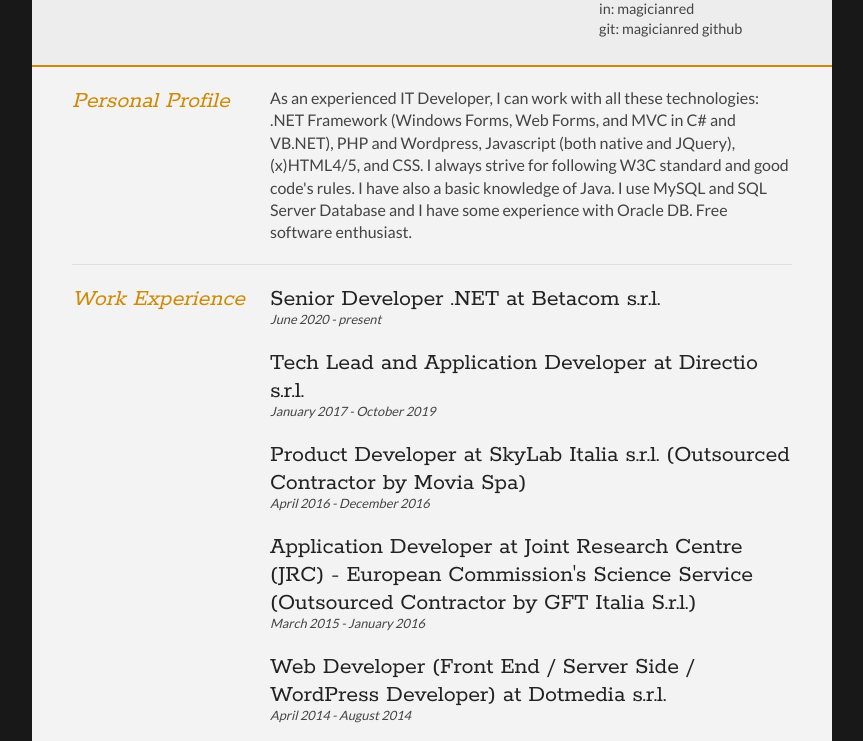
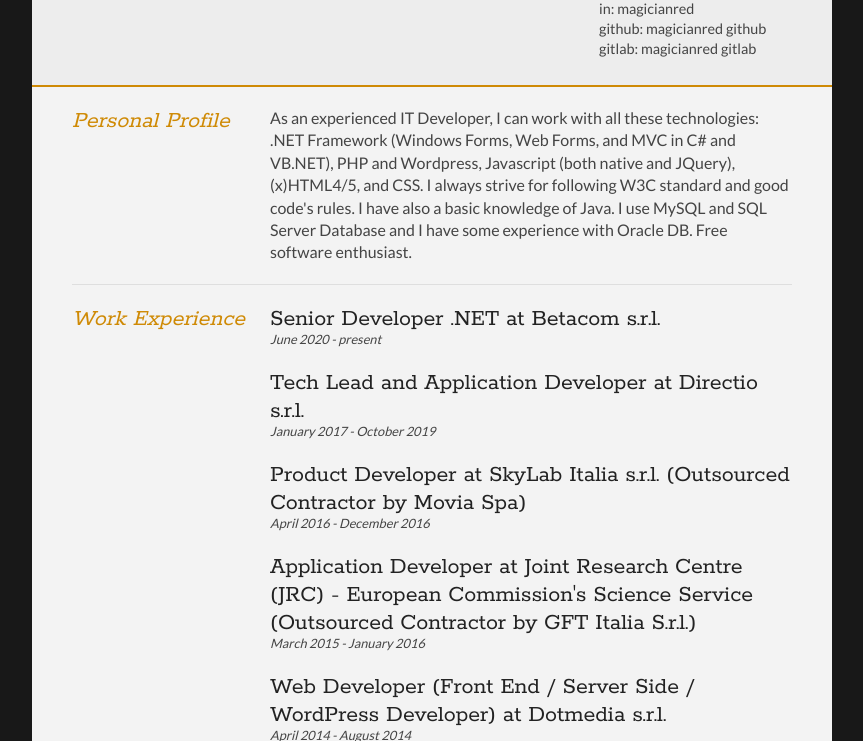
Before and after one commit to Magicianred/magicianred.github.io, a plain HTML site: page index.html in a window 1280 px wide. Shown: the part 153-894 px from the top of the page, without its empty margins (208-1071 px from the left). Drawn offline with Linux system fonts and the light colour scheme.

Commit message:
Added gitlab url

```diff
--- a/index.html
+++ b/index.html
@@ -30,7 +30,8 @@
 			<ul>
 				<li>e: <a href="mailto:simone.paolucci2@gmail.com" target="_blank">simone.paolucci2@gmail.com</a></li>
 				<li>in: <a href="https://it.linkedin.com/in/magicianred">magicianred</a></li>
-				<li>git: <a href="https://github.com/Magicianred">magicianred github</a></li>
+				<li>github: <a href="https://github.com/Magicianred">magicianred github</a></li>
+				<li>gitlab: <a href="https://gitlab.com/Magicianred">magicianred gitlab</a></li>
 			</ul>
 		</div>
 		<div class="clear"></div>
```
